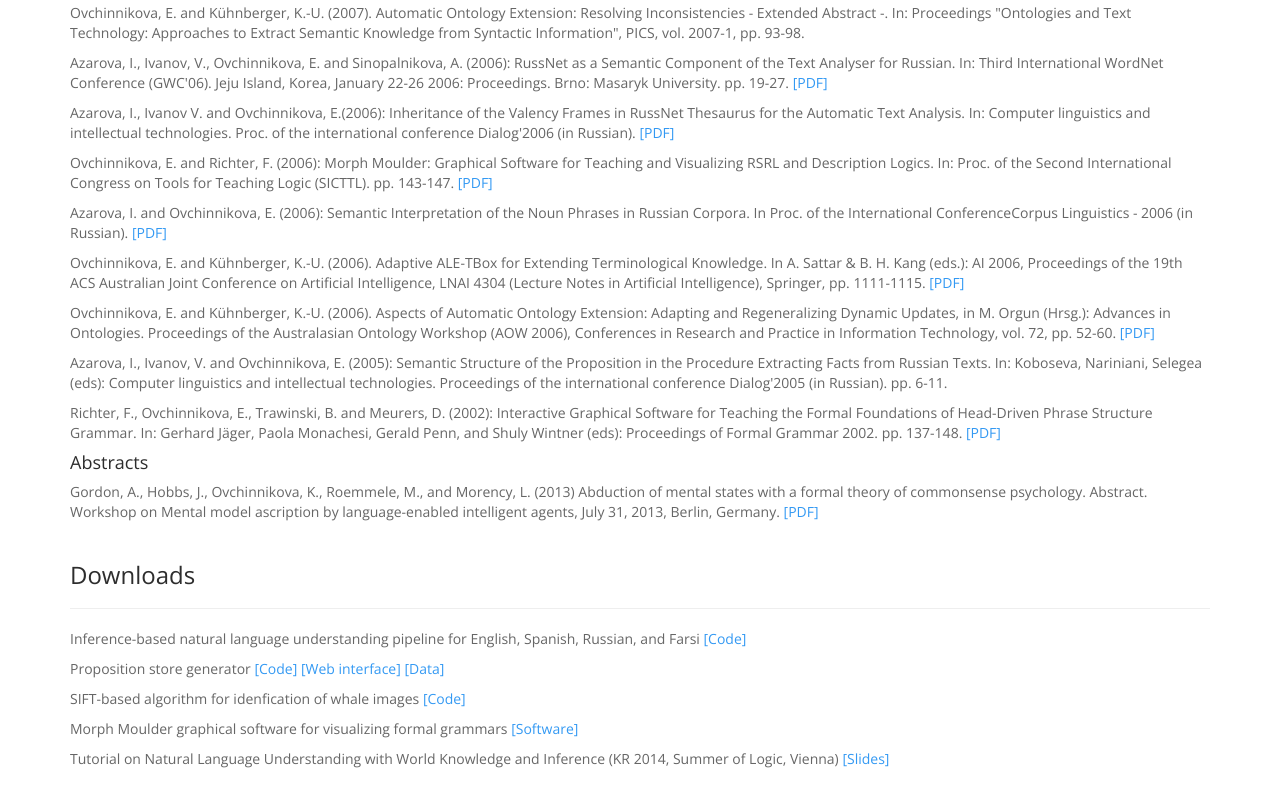
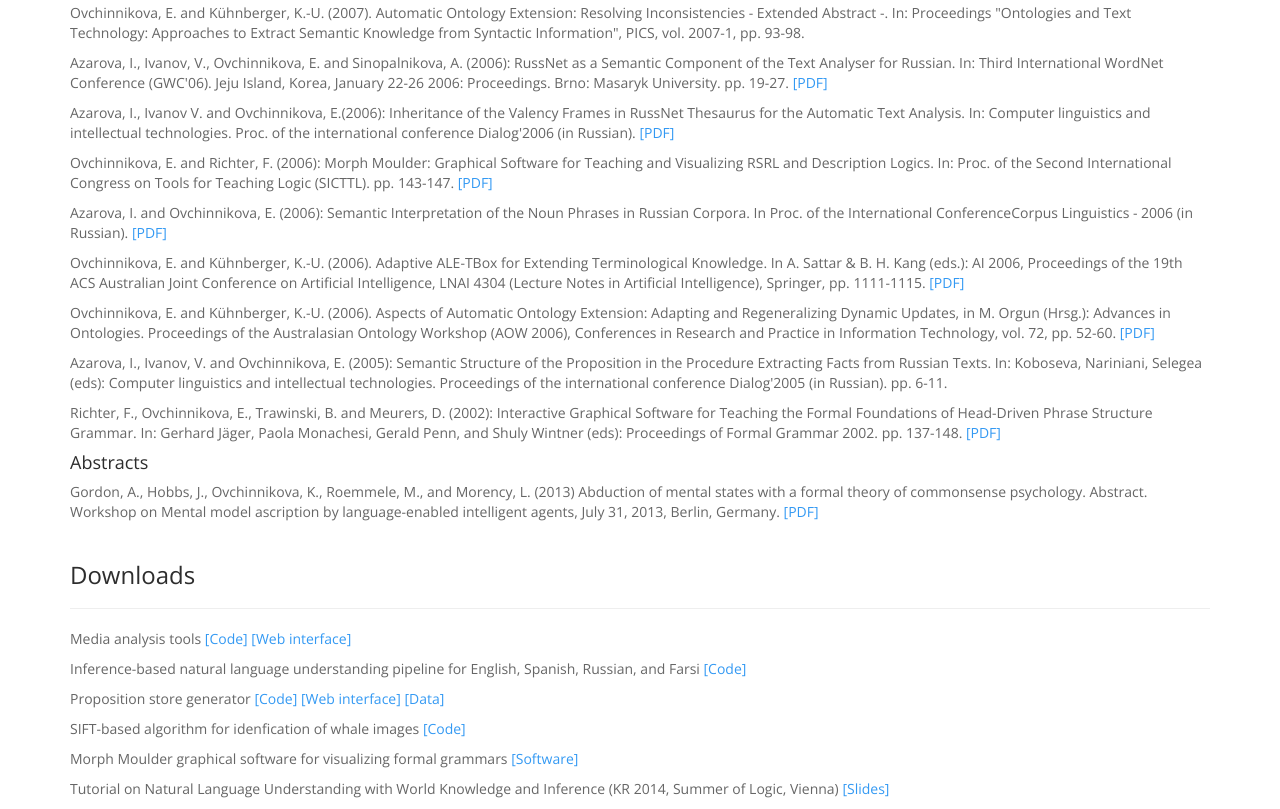
Before and after one commit to eovchinn/eovchinn.github.io, a plain HTML site: page index.html in a window 1280 px wide. Shown: the part 2605-3414 px from the top of the page. Before the commit the page ends 3384 px from the top, so only its background shows below. Drawn offline with nearby package versions, Linux system fonts and the light colour scheme.

Commit message:
CV extended, new links added

```diff
--- a/index.html
+++ b/index.html
@@ -249,6 +249,8 @@
     <div>
         <a class="anchor" id="Down"></a>
         <div class="page-header"><h3>Downloads</h3></div>
+	<p>Media analysis tools <a href="https://github.com/MediaAnalysisTools/nlcd">[Code]</a> <a href="http://mediaanalysistools.github.io/app.html">[Web interface]</a></p>
+
         <p>Inference-based natural language understanding pipeline for English, Spanish, Russian, and Farsi <a href="https://github.com/eovchinn/ADP-pipeline">[Code]</a></p>
 
         <p>Proposition store generator <a href="https://github.com/MetaphorExtractionTools/mokujin">[Code]</a> <a href="http://colo-vm19.isi.edu/#/">[Web interface]</a> <a href="https://github.com/MetaphorExtractionTools/propstore-data">[Data]</a></p>
```
Also changed, not shown: 1 other file.
